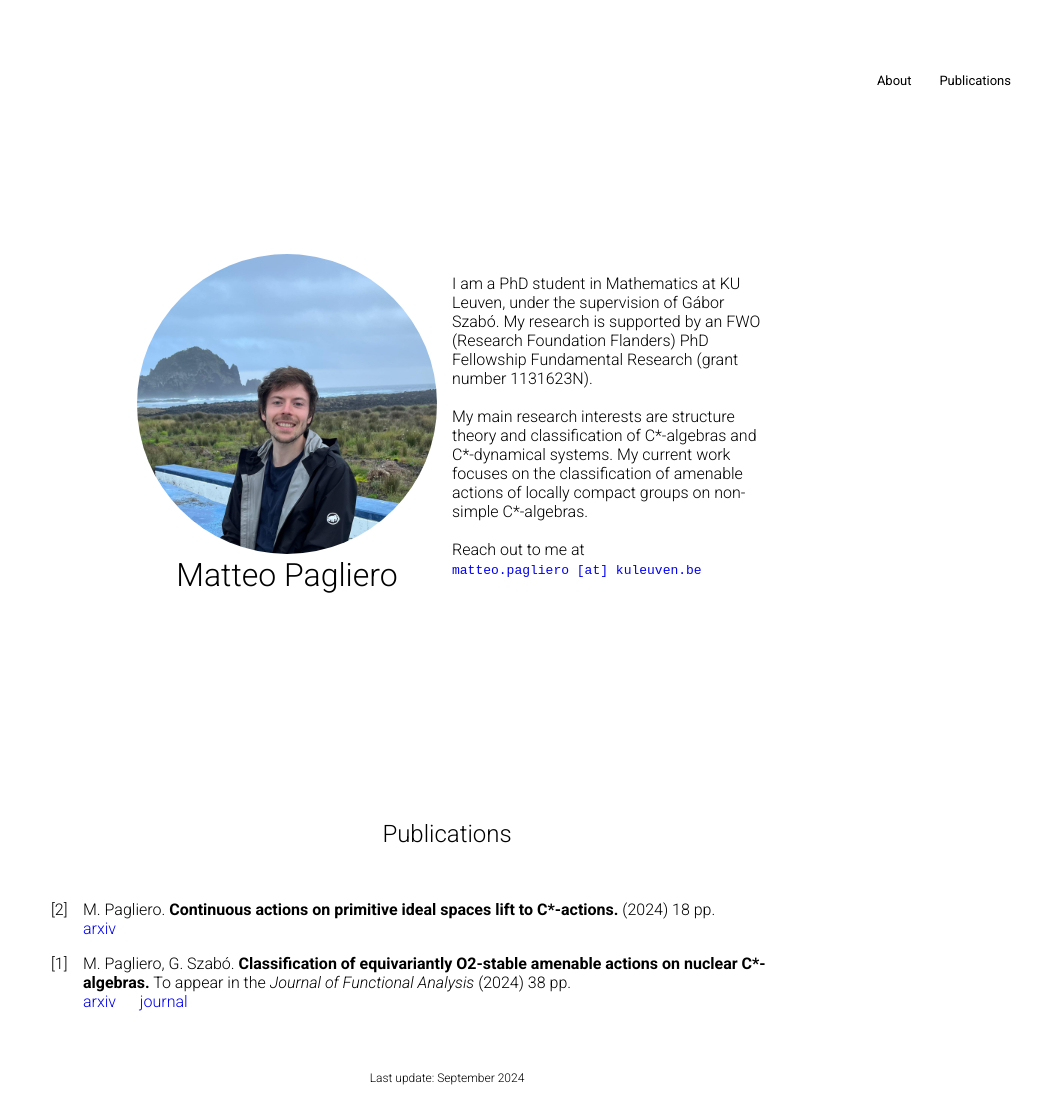
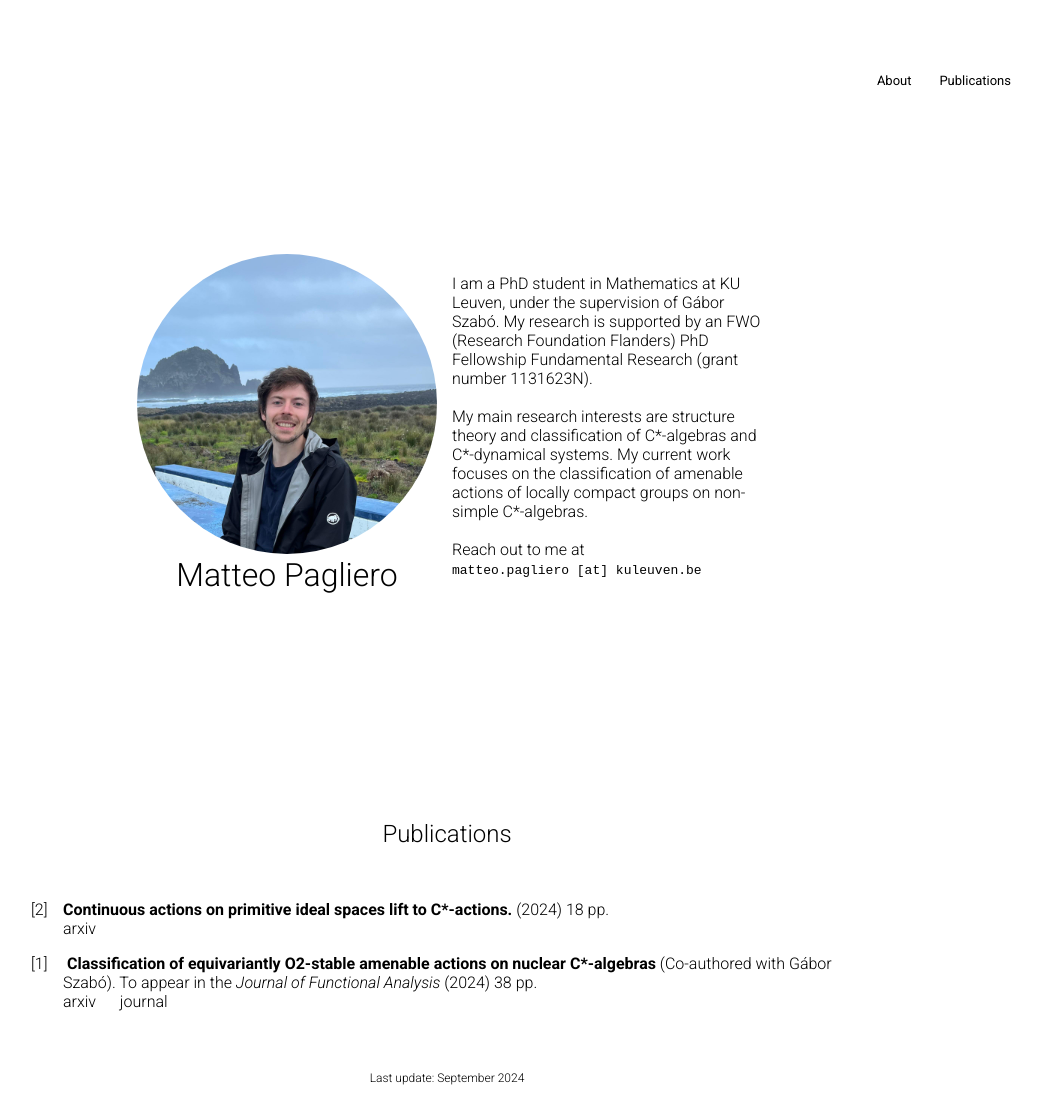
Before and after one commit to matteo-pagliero/matteo-pagliero.github.io, a plain HTML site: page index.html in a window 1280 px wide. Shown: the top 1097 px of the page, without its empty margins (193-1234 px from the left). Drawn offline with Linux system fonts and the light colour scheme.

Commit message:
New index and style files uplodaded

```diff
--- a/index.html
+++ b/index.html
@@ -50,9 +50,9 @@
     <div class="papers-list">
         <h2 class="roboto-light" id="Publications"> <center> Publications </center> </h2>
           <ol reversed>
-            <li class="roboto-light">M. Pagliero, G. Szabó.<b> Classification of equivariantly O2-stable amenable actions on nuclear C*-algebras.</b> To appear in the <i> Journal of Functional Analysis</i> (2024) 38 pp.
+            <li class="roboto-light"><b> Classification of equivariantly O2-stable amenable actions on nuclear C*-algebras</b> (Co-authored with Gábor Szabó). To appear in the <i> Journal of Functional Analysis</i> (2024) 38 pp.
               <br> <a href="https://arxiv.org/abs/2309.12472" target="_blank" rel="noopener noreferrer" class="roboto-links">arxiv</a> &emsp; <a href="https://www.sciencedirect.com/science/article/abs/pii/S0022123624003719" target="_blank" rel="noopener noreferrer" class="roboto-links">journal</a></li>
-            <li class="roboto-light">M. Pagliero. <b>Continuous actions on primitive ideal spaces lift to C*-actions.</b> (2024) 18 pp.
+            <li class="roboto-light"><b>Continuous actions on primitive ideal spaces lift to C*-actions.</b> (2024) 18 pp.
               <br> <a href="https://arxiv.org/abs/2406.04297" target="_blank" rel="noopener noreferrer" class="roboto-links">arxiv</a></li>
           </ol>
     </div>
--- a/style.css
+++ b/style.css
@@ -113,7 +113,7 @@ nav{
   font-weight: 300;
   font-style: normal;
   text-decoration: none;
-  color: #0000EE;
+  color: black;
 }
 
 .wrapper {
```
